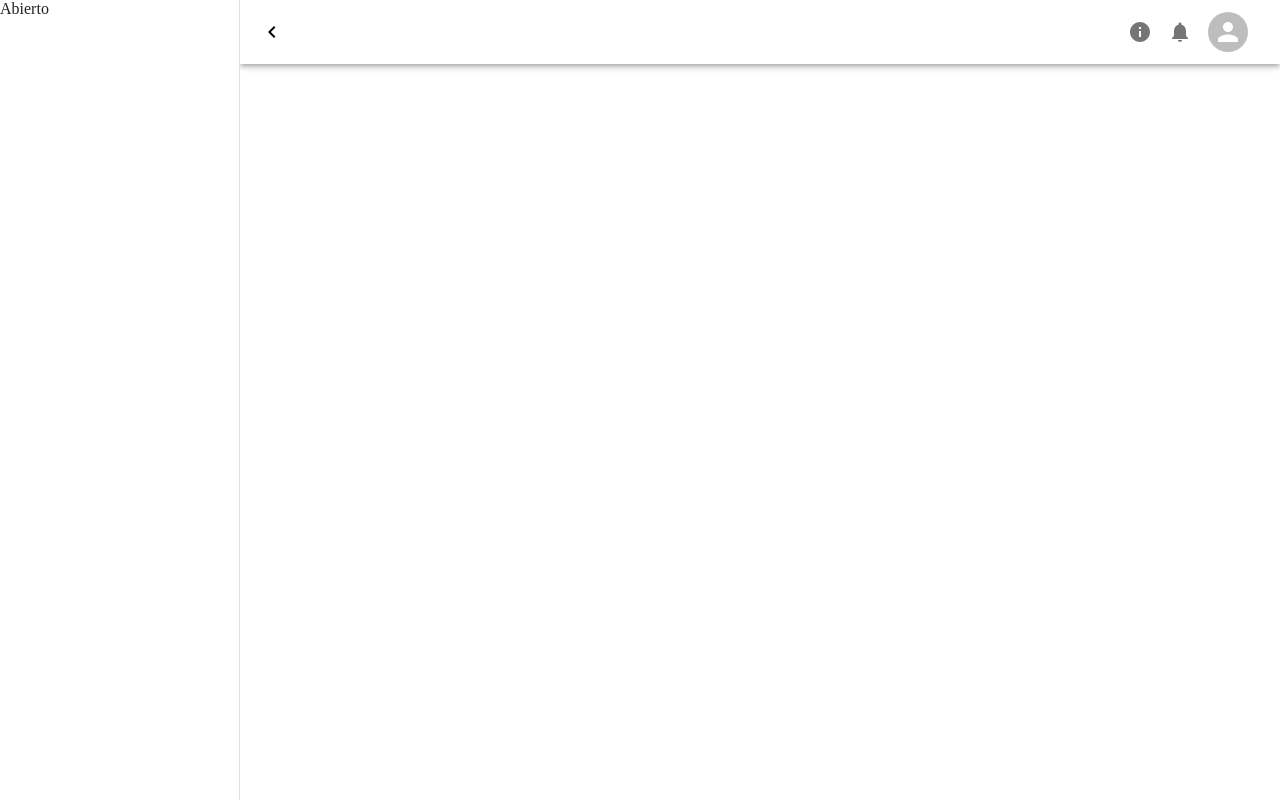
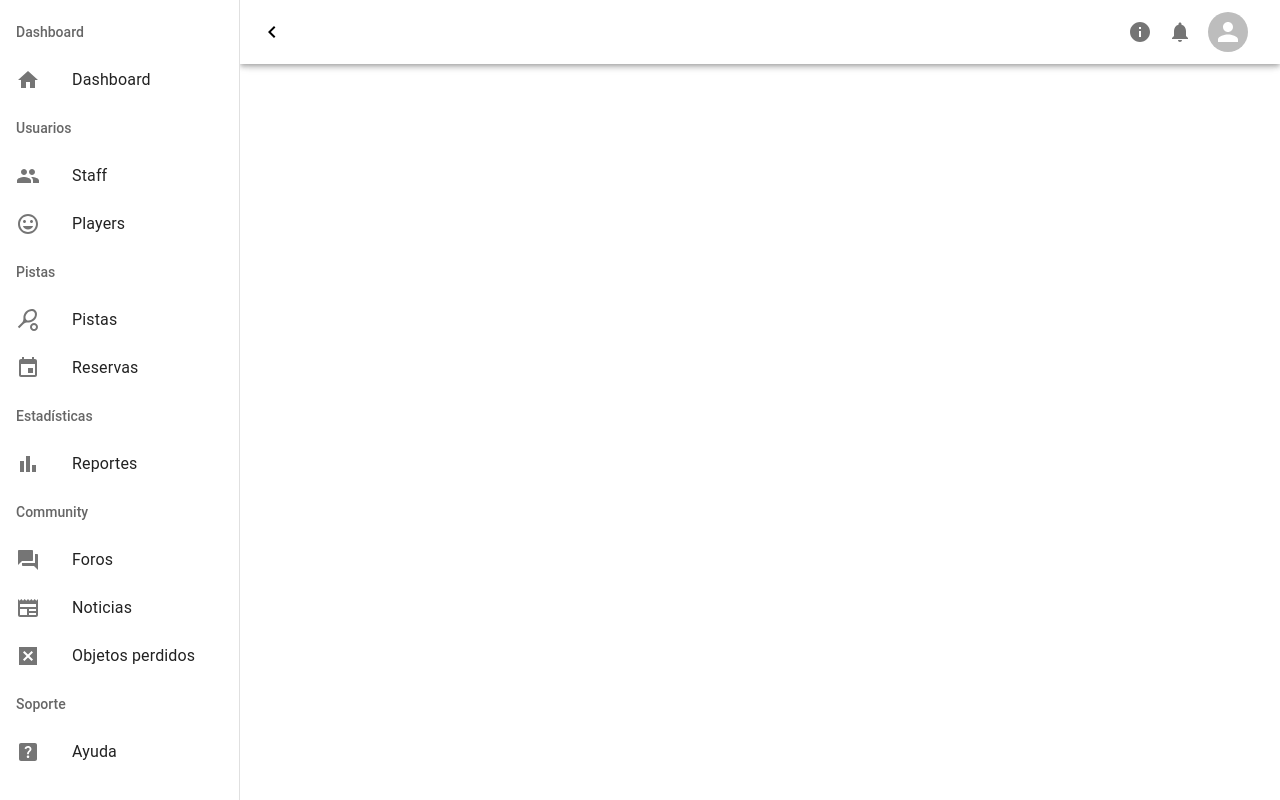
Before and after one commit to michaelhernandezrala/console.racketondeck, a Next.js app: page /login in a window 1280 px wide. Built offline with nearby package versions, Linux system fonts and the light colour scheme.

Commit message:
feat: implement drawer

```diff
--- a/components/navigation/sideDrawer/index.js
+++ b/components/navigation/sideDrawer/index.js
@@ -1,15 +1,17 @@
-import { Drawer } from '@mui/material';
+import uiConfig from '@/config/uiConfig';
+import { Drawer, List, ListItem, ListItemButton, ListItemIcon, ListItemText, ListSubheader } from '@mui/material';
 
-import uiConfig from '@/config/uiConfig';
+import { Fragment } from 'react';
+import menuDrawer from './menuDrawer';
 
 export default function SideDrawer({ open }) {
   return (
     <Drawer
       sx={{
-        width: uiConfig.drawerWidth,
+        width: uiConfig.surface.drawerWidth,
         flexShrink: 0,
         '& .MuiDrawer-paper': {
-          width: uiConfig.drawerWidth,
+          width: uiConfig.surface.drawerWidth,
           boxSizing: 'border-box',
         },
       }}
@@ -17,7 +19,21 @@ export default function SideDrawer({ open }) {
       anchor="left"
       open={open}
     >
-      Abierto
+      <List sx={{ width: '100%', position: 'relative', overflow: 'auto' }}>
+        {menuDrawer.map((menu) => (
+          <Fragment key={menu.id}>
+            <ListSubheader>{menu.section}</ListSubheader>
+            {menu.items.map((item) => (
+              <ListItem key={item.id} disablePadding disableGutters>
+                <ListItemButton>
+                  <ListItemIcon>{item.icon}</ListItemIcon>
+                  <ListItemText primary={item.label} />
+                </ListItemButton>
+              </ListItem>
+            ))}
+          </Fragment>
+        ))}
+      </List>
     </Drawer>
   );
 }
--- /dev/null
+++ b/components/navigation/sideDrawer/menuDrawer.js
@@ -0,0 +1,57 @@
+import {
+  BarChart,
+  DisabledByDefault,
+  Event,
+  Forum,
+  Group,
+  HelpCenter,
+  Home,
+  InsertEmoticon,
+  Newspaper,
+  SportsTennis,
+} from '@mui/icons-material';
+
+const menuDrawer = [
+  {
+    id: 1,
+    section: 'Dashboard',
+    items: [{ id: 1, label: 'Dashboard', icon: <Home /> }],
+  },
+  {
+    id: 2,
+    section: 'Usuarios',
+    items: [
+      { id: 1, label: 'Staff', icon: <Group /> },
+      { id: 2, label: 'Players', icon: <InsertEmoticon /> },
+    ],
+  },
+  {
+    id: 3,
+    section: 'Pistas',
+    items: [
+      { id: 1, label: 'Pistas', icon: <SportsTennis /> },
+      { id: 2, label: 'Reservas', icon: <Event /> },
+    ],
+  },
+  {
+    id: 4,
+    section: 'Estadísticas',
+    items: [{ id: 1, label: 'Reportes', icon: <BarChart /> }],
+  },
+  {
+    id: 5,
+    section: 'Community',
+    items: [
+      { id: 1, label: 'Foros', icon: <Forum /> },
+      { id: 2, label: 'Noticias', icon: <Newspaper /> },
+      { id: 3, label: 'Objetos perdidos', icon: <DisabledByDefault /> },
+    ],
+  },
+  {
+    id: 6,
+    section: 'Soporte',
+    items: [{ id: 1, label: 'Ayuda', icon: <HelpCenter /> }],
+  },
+];
+
+export default menuDrawer;
--- a/components/surface/navBar/index.js
+++ b/components/surface/navBar/index.js
@@ -17,8 +17,8 @@ const NavBarWrapper = styled(AppBar, { shouldForwardProp: (prop) => prop !== 'op
     {
       props: ({ open }) => open,
       style: {
-        width: `calc(100% - ${uiConfig.drawerWidth}px)`,
-        marginLeft: `${uiConfig.drawerWidth}px`,
+        width: `calc(100% - ${uiConfig.surface.drawerWidth}px)`,
+        marginLeft: `${uiConfig.surface.drawerWidth}px`,
         transition: theme.transitions.create(['margin', 'width'], {
           easing: theme.transitions.easing.easeOut,
           duration: theme.transitions.duration.enteringScreen,
--- a/config/uiConfig.js
+++ b/config/uiConfig.js
@@ -1,5 +1,7 @@
 const uiConfig = {
-  drawerWidth: 240,
+  surface: {
+    drawerWidth: 240,
+  },
 };
 
 export default uiConfig;
```
